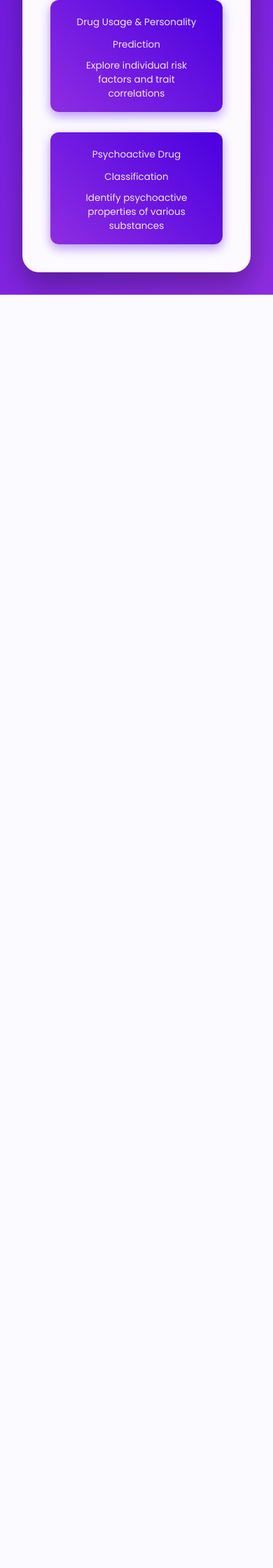
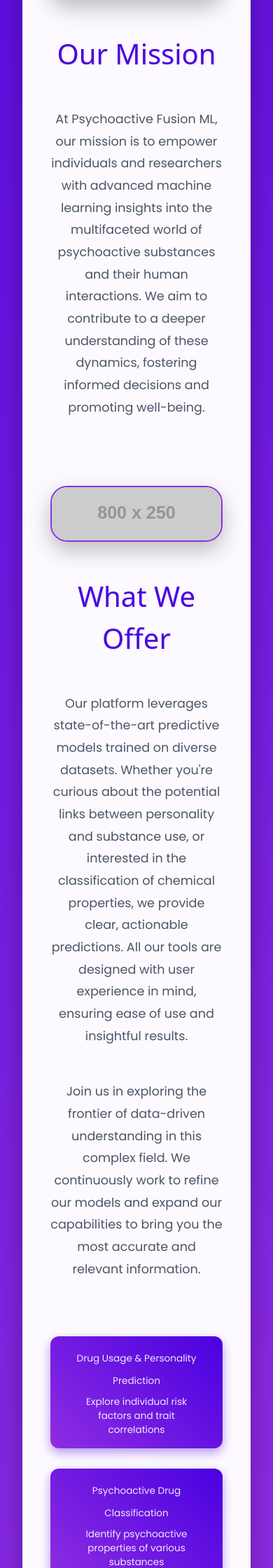
Before and after one commit to Champion2049/PsychoactiveFusionML, a Flask app: page / in a window 390 px wide. Shown: the part 1270-3510 px from the top of the page at 70% size. Before the commit the page ends 1691 px from the top, so only its background shows below. Run offline with Flask 3, Linux system fonts and the light colour scheme; grey boxes labelled with a size stand in for pictures from a placeholder-image service; some libraries are stand-ins or nearby versions.

Commit message:
Final touches

```diff
--- a/templates/home.html
+++ b/templates/home.html
@@ -6,20 +6,23 @@
     <title>Psychoactive Fusion ML - Home</title>
     <script src="https://cdn.tailwindcss.com"></script>
     <style>
-        /* Custom font import for a more modern feel */
-        @import url('https://fonts.googleapis.com/css2?family=Montserrat:wght@400;600;700;800&family=Poppins:wght@300;400;600&display=swap');
+        /* Custom font imports for a modern and elegant feel */
+        @import url('https://fonts.googleapis.com/css2?family=Montserrat:wght@400;600;700;800&family=Poppins:wght@300;400;600&family=Playfair+Display:wght@700;800;900&display=swap');
 
         body {
             font-family: 'Poppins', sans-serif; /* Use Poppins for body text */
             background: linear-gradient(135deg, #4a00e0 0%, #8e2de2 100%); /* Deeper, more vibrant purple gradient */
             display: flex;
             justify-content: center;
-            align-items: center;
+            align-items: center; /* Center container horizontally within body */
             min-height: 100vh;
             padding: 2rem;
             box-sizing: border-box;
             color: #333; /* Default text color */
             position: relative; /* Needed for absolute positioning of theme toggle */
+            overflow-y: auto; /* Allow vertical scrolling if content is long */
+            transition: background 0.5s ease, color 0.5s ease;
+            /* text-align: center; Removed from body, handled by flexbox and container */
         }
         /* Dark mode body background */
         body.dark {
@@ -34,9 +37,10 @@
             box-shadow: 0 20px 40px rgba(0, 0, 0, 0.3); /* Stronger, deeper shadow */
             max-width: 900px; /* Wider container for better content flow */
             width: 100%;
-            text-align: center;
+            text-align: center; /* Center inline/inline-block text children */
             display: flex;
             flex-direction: column;
+            align-items: center; /* NEW: Center flex items (children) horizontally */
             gap: 3rem; /* More space between major sections */
             animation: slideInUp 1s ease-out forwards; /* Slide in from bottom */
             overflow: hidden; /* Ensure content doesn't overflow rounded corners */
@@ -88,9 +92,18 @@
             from { opacity: 0; transform: translateY(50px); }
             to { opacity: 1; transform: translateY(0); }
         }
-
+        .hero {
+        background-color: #4a00e0;
+        color: white;
+        font-family: 'Playfair Display', serif;
+        font-size: 3rem;
+        display: flex;
+        justify-content: center;
+        align-items: center;
+        height: 250px;
+        }
         h1 {
-            font-family: 'Montserrat', sans-serif; /* Use Montserrat for headings */
+            font-family: 'Playfair Display', serif; /* Changed to Playfair Display */
             font-size: 5.5rem; /* Even Bigger heading */
             font-weight: 800; /* Extra bold */
             color: #1a202c;
@@ -125,15 +138,32 @@
             max-width: 700px; /* Limit paragraph width for readability */
             margin-left: auto;
             margin-right: auto;
+            text-align: center; /* Explicitly centered paragraph text */
         }
         /* Dark mode paragraph */
         body.dark p {
             color: #c0c0c0;
         }
 
+        h2 { /* Styling for new h2 headings */
+            font-family: 'Merriweather', sans;
+            font-size: 2.5rem !important;
+            font-weight: 700;
+            color: #4a00e0;
+            margin-bottom: 1.5rem;
+            margin-top: 3rem; /* Space above new sections */
+            text-shadow: 1px 1px 3px rgba(0, 0, 0, 0.1);
+        }
+        body.dark h2 {
+            color: #b388ff;
+            text-shadow: 1px 1px 3px rgba(255, 255, 255, 0.1);
+        }
+
+
         .button-group {
             display: flex;
             flex-direction: column;
+            align-items: center; /* NEW: Center buttons when in column layout (mobile) */
             gap: 1.8rem; /* More space between buttons */
             margin-top: 2rem;
         }
@@ -187,14 +217,27 @@
             border: 2px solid rgba(255, 255, 255, 0.3);
         }
 
+        .hero-banner {
+        font-family: 'Playfair Display', serif;
+        font-size: 3rem;
+        color: white;
+        background-color: #4a00e0;
+        padding: 2rem;
+        text-align: center;
+        border-radius: 1.5rem;
+        box-shadow: 0 12px 30px rgba(0, 0, 0, 0.25);
+        margin: 0 auto 2.5rem;
+        }
 
         .hero-image, .new-content-image {
+            font-family: 'Playfair Display', sans;
             max-width: 100%;
             height: auto;
             border-radius: 1.5rem; /* More rounded corners for images */
             margin-bottom: 2.5rem; /* Space below images */
             box-shadow: 0 12px 30px rgba(0, 0, 0, 0.25); /* Deeper shadow for images */
             border: 2px solid #8e2de2; /* Subtle border matching gradient */
+            margin: 0 auto; /* NEW: Center images as block elements */
         }
         /* Dark mode images */
         body.dark .hero-image, body.dark .new-content-image {
@@ -286,6 +329,9 @@
                 padding: 0.5rem 0.8rem;
                 font-size: 0.9rem;
             }
+            h2 {
+                font-size: 2rem;
+            }
         }
     </style>
 </head>
@@ -305,10 +351,19 @@
     </div>
     <div class="container">
         <img src="https://placehold.co/800x250/4a00e0/ffffff?text=PSYCHOACTIVE+FUSION+ML" alt="Psychoactive Fusion ML Banner" class="hero-image">
-        <p class="subtitle">Unveiling the Mind: Personality, Prediction, and Substances</p>
+        <h2>Unveiling the Mind:<br> Personality, Prediction, and Substances</h2>
         <p>Step into an analytical journey where we explore the intricate connections between individual personality traits and patterns of substance use. Our platform provides cutting-edge tools to gain deeper insights into these complex relationships. Discover our core functionalities:</p>
 
         <img src="https://www.rapiddetox.com/wp-content/uploads/2022/04/science-behind-drug-addiction.jpg" alt="Exploring Connections" class="new-content-image">
+
+        <h2>Our Mission</h2>
+        <p>At Psychoactive Fusion ML, our mission is to empower individuals and researchers with advanced machine learning insights into the multifaceted world of psychoactive substances and their human interactions. We aim to contribute to a deeper understanding of these dynamics, fostering informed decisions and promoting well-being.</p>
+
+        <img src="https://placehold.co/800x250/8e2de2/ffffff?text=ADVANCED+INSIGHTS" alt="Advanced Insights" class="new-content-image">
+
+        <h2>What We Offer</h2>
+        <p>Our platform leverages state-of-the-art predictive models trained on diverse datasets. Whether you're curious about the potential links between personality and substance use, or interested in the classification of chemical properties, we provide clear, actionable predictions. All our tools are designed with user experience in mind, ensuring ease of use and insightful results.</p>
+        <p>Join us in exploring the frontier of data-driven understanding in this complex field. We continuously work to refine our models and expand our capabilities to bring you the most accurate and relevant information.</p>
 
         <div class="button-group">
             <a href="/prediction_app">
```
